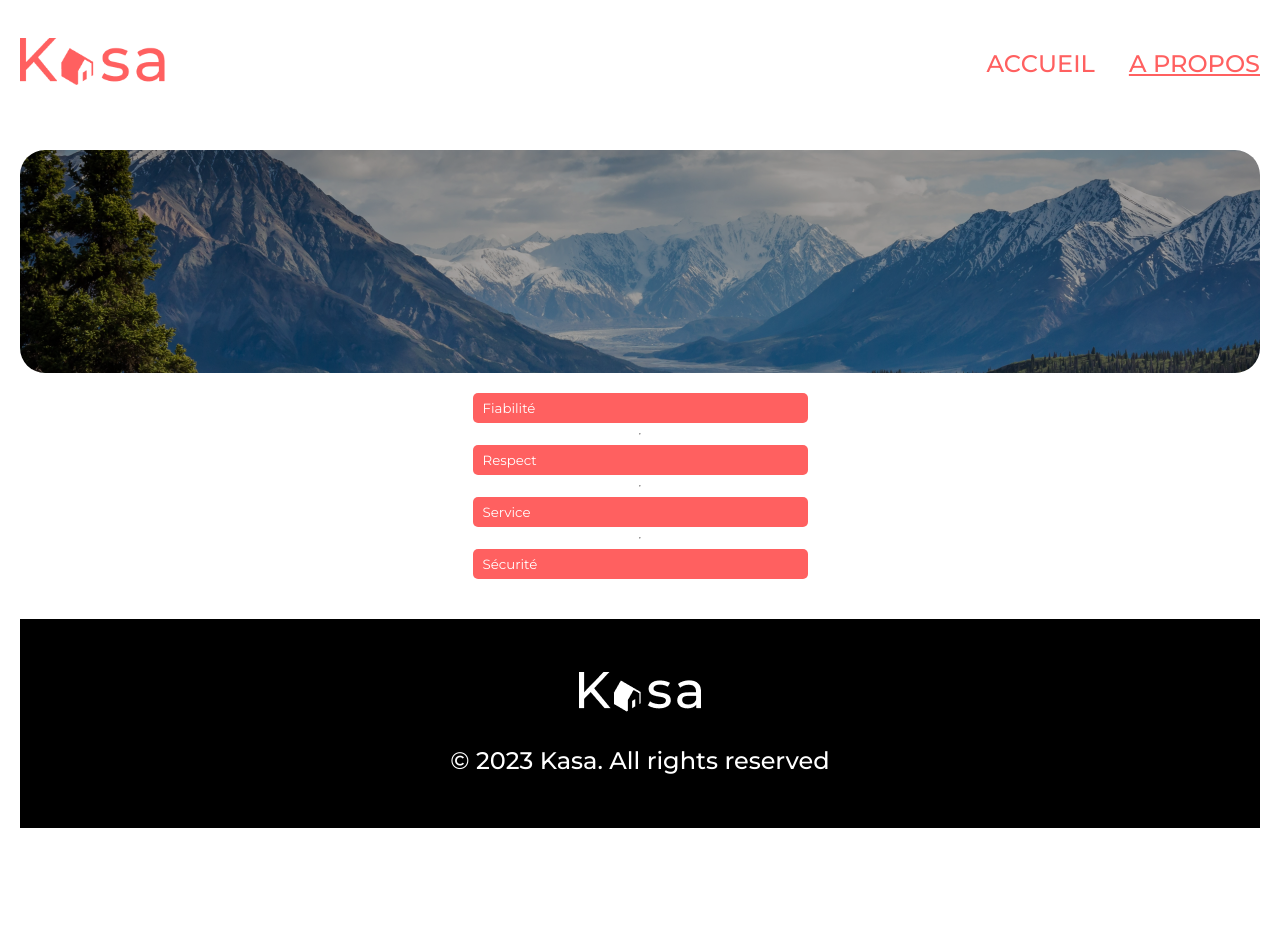
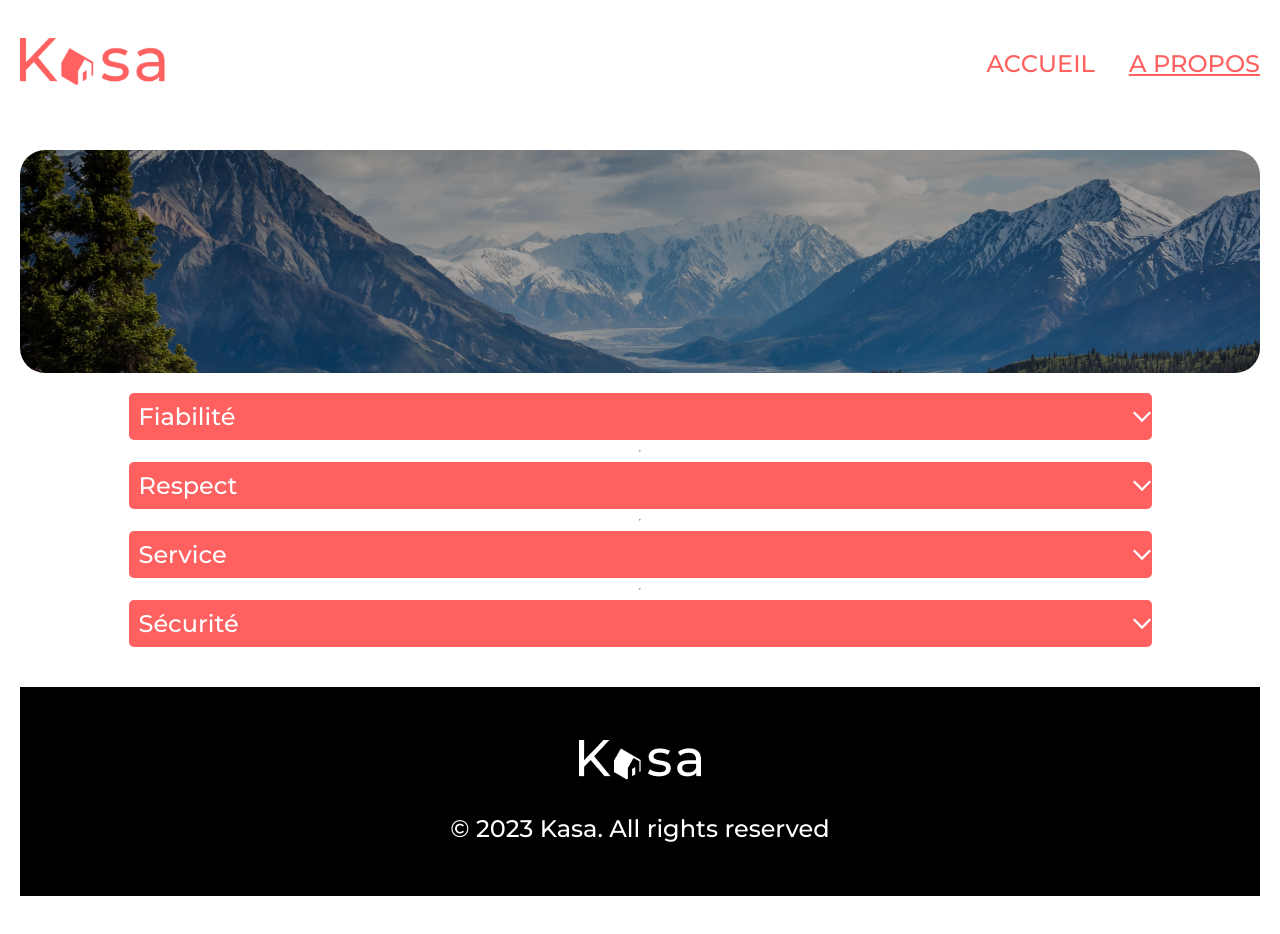
Before and after one commit to Elishaya13/Kasa_P7_OpenClassrooms, a React (Create React App) app: page /about in a window 1280 px wide. Shown: the top 934 px of the page. Before the commit the page ends 891 px from the top, so only its background shows below. Built offline with nearby package versions, Linux system fonts and the light colour scheme.

Commit message:
Somes Structures changes

```diff
--- a/src/components/collapse/Collapse.js
+++ b/src/components/collapse/Collapse.js
@@ -1,17 +1,23 @@
 import React from 'react';
-import { useState } from 'react';
+import { useState, useEffect } from 'react';
 import './collapse.scss'
-//import arrow_close from '../../assets/images/arrow_down.svg'
+
 
 
 const Collapse = ({ title, arrow }) => {
-    //const [open, setopen] = useState(false);
+
+    const [open, setOpen] = useState(false);
+
+    useEffect(() => {
+        //code pour reduire ou fermer
+
+    }, [open])
 
 
     return (
 
         <div className='Collapse'>
-            <button className='Collapse__button'>{title}</button>
+            <button className='Collapse__button' onClick={() => { setOpen(!open) }}>{title}</button>
             <img src={arrow} alt='fleche'></img>
         </div>
 
@@ -25,23 +31,3 @@ const Collapse = ({ title, arrow }) => {
 };
 
 export default Collapse;
-
-// function ButtonCollapse({ arrowToggle, title }) {
-//     return (
-//         <div className='Collapse'>
-//             <Button onClick={arrowToggle}>
-//                 {title}
-//             </Button>
-//             {/* <img src={arrow} alt='fleche'></img> */}
-
-//         </div>
-//     );
-// }
-
-// function Button({ onClick, children }) {
-//     return (
-//         <button onClick={onClick}>
-//             {children}
-//         </button>
-//     )
-// }
--- a/src/components/collapse/collapse.scss
+++ b/src/components/collapse/collapse.scss
@@ -5,7 +5,6 @@
 
     display: flex;
     flex-direction: row;
-   // justify-content:space-between ;
     align-items: center;
 
     &__button {
@@ -20,9 +19,15 @@
 
         padding: 0 10px 0 10px;
         text-align: left;
+        font-weight: 500;
 
 
 
+        @include mediumMinBreakPoins {
+            width: 1023px;
+            height: 47px;
+            font-size: 24px;
+        }
 
     }
     img {
--- a/src/pages/about/About.js
+++ b/src/pages/about/About.js
@@ -2,9 +2,9 @@ import React from 'react';
 import Banner from '../../components/banner/Banner';
 import Footer from '../../components/footer/Footer';
 import Header from '../../components/header/Header';
-import BANNER_ABOUT from '../../assets/images/banner_about.png'
-import AboutBody from '../../components/aboutBody/AboutBody';
+import BANNER_ABOUT from '../../assets/images/banner_about.png';
 import './about.scss'
+import AboutBody from './aboutBody/AboutBody';
 
 const About = () => {
     return (
--- a/src/components/aboutBody/AboutBody.js
+++ b/src/pages/about/aboutBody/AboutBody.js
@@ -1,7 +1,7 @@
 import React from 'react';
-import Collapse from '../collapse/Collapse';
+import Collapse from '../../../components/collapse/Collapse';
 import './aboutBody.scss'
-import arrow_close from '../../assets/images/arrow_down.svg'
+import arrow_close from '../../../assets/images/arrow_down.svg'
 
 
 
--- a/src/pages/home/Home.js
+++ b/src/pages/home/Home.js
@@ -1,6 +1,6 @@
 import React, { Fragment } from 'react';
 import Banner from '../../components/banner/Banner';
-import Gallery from '../../components/gallery/Gallery';
+import Gallery from './gallery/Gallery';
 import Footer from '../../components/footer/Footer';
 import Header from '../../components/header/Header';
 import BANNER_M from '../../assets/images/banner_m.png'
--- a/src/components/gallery/Gallery.js
+++ b/src/pages/home/gallery/Gallery.js
@@ -1,6 +1,6 @@
 import React from 'react';
-import Card from '../card/Card';
-import apartments from '../../datas/logements.json';
+import Card from '../../../components/card/Card';
+import apartments from '../../../datas/logements.json';
 import './gallery.scss'
 
 const Gallery = () => {
--- a/src/components/gallery/gallery.scss
+++ b/src/pages/home/gallery/gallery.scss
@@ -1,5 +1,5 @@
-@import '../../styles/mixins';
-@import '../../styles/variables';
+@import '../../../styles/mixins';
+@import '../../../styles/variables';
 
 .Gallery {
     width: 375px;
--- a/src/pages/notFound/NotFound.js
+++ b/src/pages/notFound/NotFound.js
@@ -1,5 +1,5 @@
 import React from 'react';
-import ErrorBody from '../../components/errorBody/ErrorBody';
+import NotFoundBody from './notFoundBody/NotFoundBody';
 import Footer from '../../components/footer/Footer';
 import Header from '../../components/header/Header';
 import './notFound.scss'
@@ -14,7 +14,7 @@ const NotFound = () => {
         <div className='error_container'>
             <Header />
 
-            <ErrorBody />
+            <NotFoundBody />
 
             <Footer />
 
--- a/src/components/errorBody/ErrorBody.js
+++ b/src/pages/notFound/notFoundBody/NotFoundBody.js
@@ -1,9 +1,9 @@
 import React from 'react';
 
 import { Link } from 'react-router-dom';
-import './errorBody.scss'
+import './notFoundBody.scss'
 
-const ErrorBody = () => {
+const NotFoundBody = () => {
     return (
         <div className='error_container__body'>
             <p className="error_container__body__message_number">404</p>
@@ -14,4 +14,4 @@ const ErrorBody = () => {
     );
 };
 
-export default ErrorBody;
+export default NotFoundBody;
--- a/src/components/errorBody/errorBody.scss
+++ b/src/pages/notFound/notFoundBody/notFoundBody.scss
@@ -1,5 +1,5 @@
 
-@import '../../styles/mixins';
+@import '../../../styles/mixins';
 
 .error_container__body{
     display: flex;
```
Also changed, not shown: src/pages/about/aboutBody/aboutBody.scss (renamed from src/components/aboutBody/aboutBody.scss).
